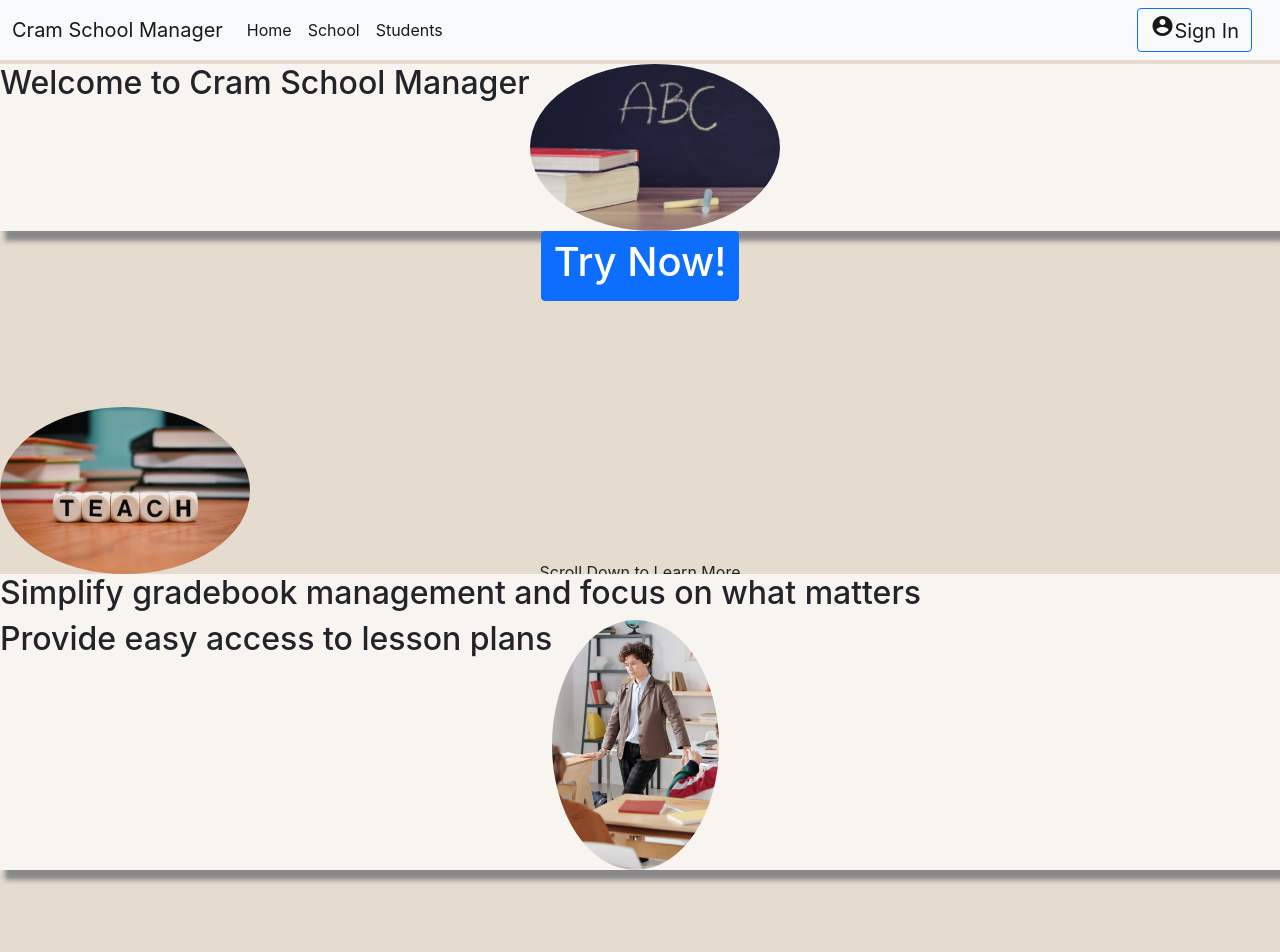
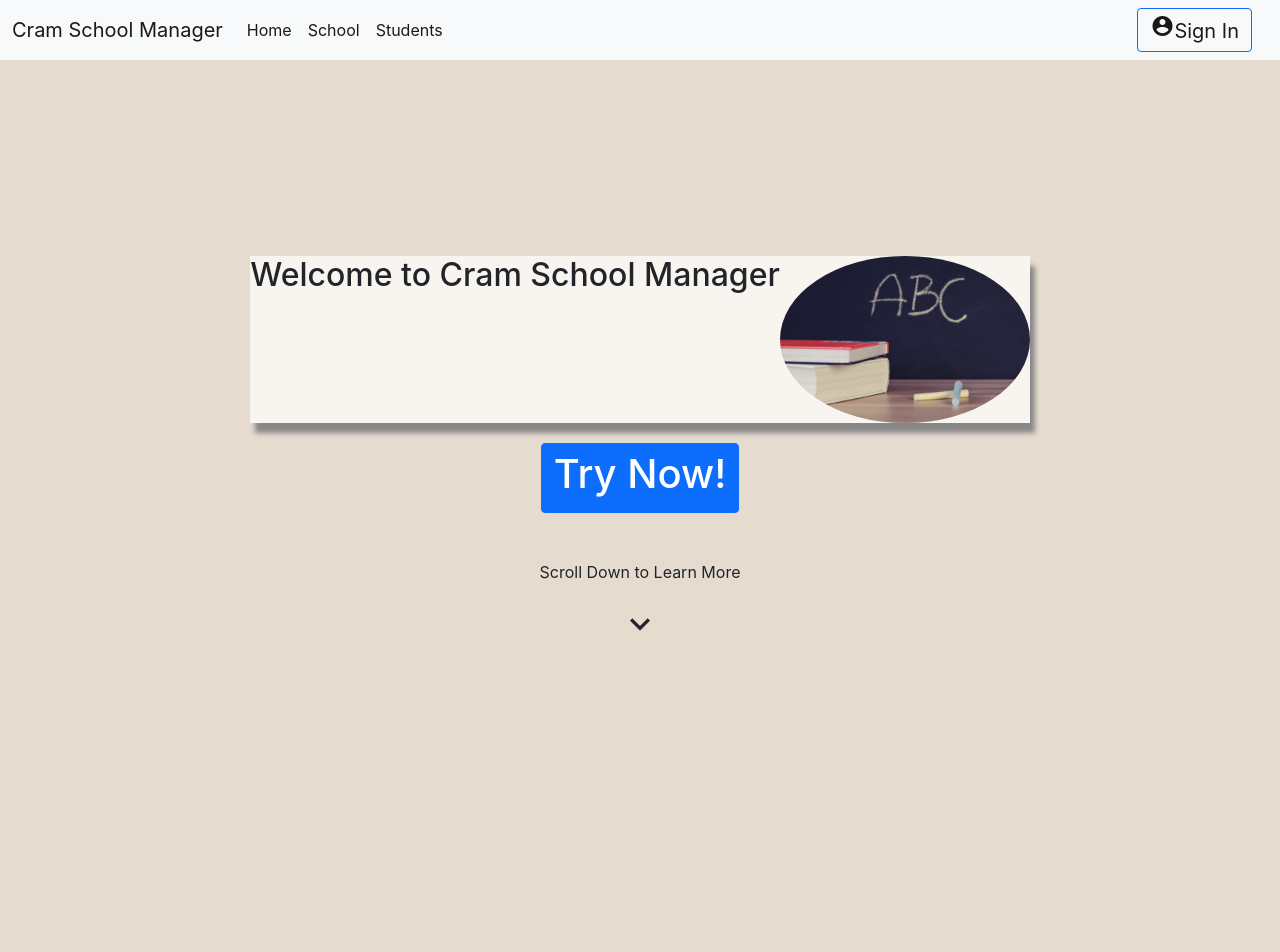
Before and after one commit to CodyGrogan/cramschoolmanager, a React (Create React App) app in the folder client/: page / in a window 1280 px wide. Shown: the top 952 px of the page. Built offline with nearby package versions, Linux system fonts and the light colour scheme; no server answers.

Commit message:
adjusted style of home page with aos

```diff
--- a/client/src/App.css
+++ b/client/src/App.css
@@ -137,10 +137,17 @@ ul{
 }
 
 
+.firstScrollPageContainer{
+  display: flex;
+  justify-content: center;
+  margin-top: 15%;
+  flex-wrap: wrap;
+}
+
 .scrollPageContainer{
   display: flex;
   justify-content: center;
-  margin-top: 15%;
+  margin-bottom: 15%;
   flex-wrap: wrap;
 }
 
@@ -176,6 +183,16 @@ ul{
   position: relative;
 }
 
+.buttonDown{
+  margin-top: 20px;
+
+}
+
+.fullPage{
+  height: 100vh;
+}
+
+
 @keyframes arrow-animation {
   0%, 100% {
     bottom: -20px;
--- a/client/src/components/HomeAnimation.js
+++ b/client/src/components/HomeAnimation.js
@@ -10,6 +10,9 @@ function HomeAnimation(props){
 
     return(
      <div>
+         <div className='fullPage'>
+
+         <div className='firstScrollPageContainer'>
 
 
                 <div  className='intro-div'>
@@ -17,7 +20,9 @@ function HomeAnimation(props){
                 <img className='intro-img' width={'250px'} src={stockPhoto1} /><br/>
 
                 </div>
-                <div className='centerButton'>
+
+                <div className='centerButton buttonDown'>
+
                 <button type="button" className="btn btn-primary loginButton" data-bs-dismiss="modal" data-bs-toggle="modal" data-bs-target="#signUpModal"><h1>Try Now!</h1></button>
                 </div>
 
@@ -31,6 +36,11 @@ function HomeAnimation(props){
 
         </div>
 
+        </div>
+
+        </div>
+
+
         <div className='centerButton homepage-div'>
 
        <div>
@@ -42,18 +52,14 @@ function HomeAnimation(props){
 
 
 
+            <div className='scrollPageContainer' >
 
-       <br/>       <br/>       <br/>
-
-
-            <div data-aos='fade-left' >
-
-                <div>
+                <div data-aos='fade-left' >
                 <img className='intro-img img-back' width={'250px'} src={stockPhoto2} />
                 </div>
 
 
-                <div className='intro-div'>
+                <div className='intro-div' data-aos='fade-right' >
                 <h2>Simplify gradebook management and focus on what matters</h2>
 
                 </div>
@@ -66,7 +72,7 @@ function HomeAnimation(props){
 
 
 
-       <div  data-aos='fade-right' >
+       <div className='scrollPageContainer'  data-aos='fade-right' >
                 <div className='intro-div'>
                 <h2>Provide easy access to lesson plans</h2>
                 <img className='intro-img' height={'250px'} src={stockPhoto3}  />
@@ -78,11 +84,17 @@ function HomeAnimation(props){
 
 
 
+        <div className='scrollPageContainer' data-aos='fade-left'  >
 
+        <button type="button" className="btn btn-primary loginButton" data-bs-dismiss="modal" data-bs-toggle="modal" data-bs-target="#signUpModal"><h1>Try Now!</h1></button>
 
-        <button data-aos='fade-left'  type="button" className="btn btn-primary loginButton" data-bs-dismiss="modal" data-bs-toggle="modal" data-bs-target="#signUpModal"><h1>Try Now!</h1></button>
-
-
+        </div>
+        <br/>
+        <br/>
+        <br/>
+        <br/>
+        <br/>
+        <br/>
 
 
         </div>
```
